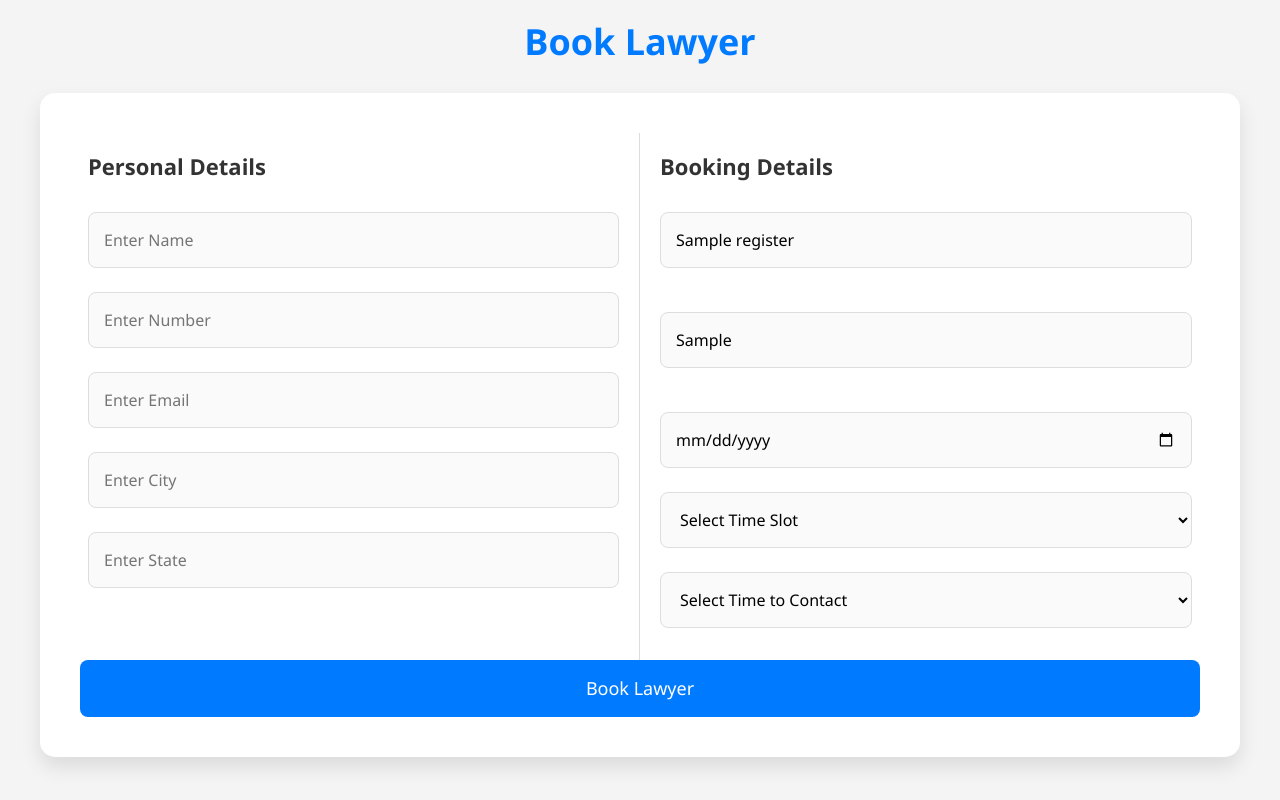
After one commit to Athul-Raj-860/LAWE, a Django app: page /BookLawyer/1 in a window 1280 px wide. The commit adds this page. Run offline with Django 5.2, Linux system fonts and the light colour scheme; tables that the repository leaves empty hold one stand-in row (values such as "Sample post").

Commit message:
first commit

```diff
--- a/App/views.py
+++ b/App/views.py
@@ -1,10 +1,11 @@
+from PIL.ImageShow import XVViewer
 from django.shortcuts import render, redirect
 from django.contrib.auth.hashers import check_password, make_password
-from App.models import Register, User_Details, Case_Details, Lawyer_Register, Basic_Laws
-
+from App.models import Register, User_Details, Case_Details, Lawyer_Register, Basic_Laws, Book_Lawyer, Payment_Details
 
 
 def Signup(request):
+
     if request.method == "POST":
         Name = request.POST.get('Name')
         Email = request.POST.get('Email')
@@ -21,6 +22,7 @@ def Signup(request):
     return render(request,"Signup.html")
 
 def Login(request):
+
     if request.method == "POST":
         Username = request.POST.get('Username')
         Password = request.POST.get('Password')
@@ -41,6 +43,7 @@ def Login(request):
 
 
 def Forgot_Password(request):
+
     if request.method == "POST":
         Email = request.POST.get('Email')
         Password = request.POST.get('Password')
@@ -151,7 +154,7 @@ def Emergency_Numbers(request):
     if "User_Id" in request.session:
        return render(request,"EmergencyNumbers.html")
 
-def Book_Lawyer(request):
+def Book_Lawyer1(request):
     LawyersNames = Lawyer_Register.objects.values('Name')
     Category_types = Lawyer_Register.objects.values('Category').distinct()
     if "User_Id" in request.session and request.method == "POST":
@@ -167,16 +170,38 @@ def Book_Lawyer(request):
         Appointment_Date = request.POST.get('Appointment_Date')
         Appointment_Time = request.POST.get('Appointment_Time')
         Contact_Time = request.POST.get('Contact_Time')
-        Price = request.POST.get('Price')
-        # Sort According to category
-
 
         Book_Lawyer.objects.create(User_Id=User_Id, Name=Name, Number=Number, Email=Email, City=City, State=State,Lawyer_Name=Lawyer_Name,
                                    Category=Category,Appointment_Date=Appointment_Date,Appointment_Time=Appointment_Time,
-                                   Contact_Time=Contact_Time,Price=Price)
+                                   Contact_Time=Contact_Time)
         return redirect("Home")
 
-    return render(request, 'BookLawyer.html', {'LawyersNames': LawyersNames, 'Category_types': Category_types})
+
+    return render(request, 'BookLawyer1.html', {'LawyersNames': LawyersNames,
+                                                'Category_types': Category_types,})
+
+def Book_Lawyer2(request,id):
+    Lawyer = Lawyer_Register.objects.get(User_Id=id)
+    if  request.method == "POST":
+        User_Id = request.session["User_Id"]
+        Name = request.POST.get('Name')
+        Number = request.POST.get('Number')
+        Email = request.POST.get('Email')
+        City = request.POST.get('City')
+        State = request.POST.get('State')
+
+        Lawyer.Lawyer_Name = request.POST.get('Lawyer_Name')
+        Lawyer.Category = request.POST.get('Category')
+        Appointment_Date = request.POST.get('Appointment_Date')
+        Appointment_Time = request.POST.get('Appointment_Time')
+        Contact_Time = request.POST.get('Contact_Time')
+
+        Book_Lawyer.objects.create(User_Id=User_Id, Name=Name, Number=Number, Email=Email, City=City, State=State,
+                                   Appointment_Date=Appointment_Date,Appointment_Time=Appointment_Time,
+                                   Contact_Time=Contact_Time)
+        return redirect("Home")
+
+    return render(request, 'BookLawyer2.html',{'Lawyer':Lawyer})
 
 def BasicLaws(request):
     if "User_Id" in request.session:
@@ -217,4 +242,26 @@ def BasicLaws(request):
             Law = Law
 
         return render(request, "BasicLaws.html", {'Law': Law,'Sort': Sort,'Filter':Filter})
+
+def Payment(request,id):
+
+        Lawyer = Book_Lawyer.objects.get(Book_Id=id)
+        Lawyer_details = Lawyer_Register.objects.get(Name=Lawyer.Lawyer_Name)
+        if "User_Id" in request.session and request.method == "POST":
+            Lawyer.Lawyer_Name = request.POST.get('LawyerName')
+            Lawyer.Category = request.POST.get('Category')
+            Lawyer.Appointment_Date = request.POST.get('Appointment-Date')
+            Lawyer.Appointment_Time = request.POST.get('Appointment-Time')
+
+            CardName = request.POST.get('CardName')
+            CardNumber = request.POST.get('CardNumber')
+            CardExpiryMonth = request.POST.get('CardExpiryMonth')
+            CardExpiryYear = request.POST.get('CardExpiryYear')
+            Cvv = request.POST.get('CVV')
+            Lawyer_details.Price = request.POST.get('Price')
+
+            Payment_Details.objects.create(CardName=CardName,CardNumber=CardNumber,CardExpiryMonth=CardExpiryMonth,
+                                           CardExpiryYear=CardExpiryYear,Cvv=Cvv,Price=Lawyer_details.Price)
+            return redirect("Home")
+        return render(request,"AppointmentPayment.html",{'Lawyer':Lawyer,'Lawyer_details':Lawyer_details})
 # Create your views here.
--- a/LawE/urls.py
+++ b/LawE/urls.py
@@ -33,6 +33,8 @@ urlpatterns = [
     path('Lawyer/',views.Lawyer_List,name='Lawyer_List'),
     path('Register_Case/',views.Register_Case,name='Register_Case'),
     path('Emergency_Numbers/', views.Emergency_Numbers, name='Emergency_Numbers'),
-    path('BookLawyer/',views.Book_Lawyer,name='Book_Lawyer'),
-    path('Basic_Laws/',views.BasicLaws,name='Basic_Laws')
+    path('BookLawyer/',views.Book_Lawyer1,name='Book_Lawyer1'),
+    path('BookLawyer/<int:id>', views.Book_Lawyer2, name='Book_Lawyer2'),
+    path('Basic_Laws/',views.BasicLaws,name='Basic_Laws'),
+    path('Payment/<int:id>/',views.Payment,name='Payment'),
 ]+ static(settings.MEDIA_URL, document_root=settings.MEDIA_ROOT)
--- /dev/null
+++ b/template/BookLawyer2.html
@@ -0,0 +1,179 @@
+<!DOCTYPE html>
+<html lang="en">
+<head>
+    <meta charset="UTF-8">
+    <title>Book Lawyer</title>
+    <link href="https://cdn.jsdelivr.net/npm/bootstrap@5.3.3/dist/css/bootstrap.min.css" rel="stylesheet">
+    <script src="https://cdn.jsdelivr.net/npm/bootstrap@5.3.3/dist/js/bootstrap.bundle.min.js"></script>
+    <style>
+        body {
+            font-family: 'Segoe UI', Tahoma, Geneva, Verdana, sans-serif;
+            background-color: #f4f4f4;
+            padding: 20px;
+        }
+
+        h1 {
+            text-align: center;
+            color: #007bff;
+            margin-bottom: 30px;
+            font-size: 36px;
+            font-weight: bold;
+        }
+
+        .Register-container {
+            background-color: #fff;
+            padding: 40px;
+            border-radius: 15px;
+            box-shadow: 0 10px 20px rgba(0, 0, 0, 0.1);
+            max-width: 1200px;
+            margin: 0 auto;
+        }
+
+        .Register-form input, .Register-form select, .Register-form textarea {
+            width: 100%;
+            padding: 15px;
+            margin: 12px 0;
+            border-radius: 8px;
+            border: 1px solid #ddd;
+            font-size: 16px;
+            transition: border-color 0.3s ease-in-out;
+            background-color: #fafafa;
+        }
+
+        .Register-form input:focus, .Register-form select:focus, .Register-form textarea:focus {
+            border-color: #007bff;
+            outline: none;
+            background-color: #e6f3ff;
+        }
+
+        .Register-form .col-md-6 {
+            padding: 20px;
+            border-right: 1px solid #ddd;
+        }
+
+        .Register-form .row {
+            display: flex;
+            flex-wrap: wrap;
+        }
+
+        .Register-form .col-md-6:last-child {
+            border-right: none;
+        }
+
+        .Register-form h2 {
+            color: #333;
+            font-size: 22px;
+            margin-bottom: 20px;
+            font-weight: 600;
+        }
+
+        .Register-form h3 {
+            color: #333;
+            font-size: 18px;
+            margin-bottom: 20px;
+        }
+
+        .Register-form button {
+            width: 100%;
+            padding: 15px;
+            background-color: #007bff;
+            color: white;
+            border: none;
+            border-radius: 8px;
+            font-size: 18px;
+            cursor: pointer;
+            transition: background-color 0.3s ease, transform 0.2s ease-in-out;
+        }
+        .Register-form button a {
+          color: white;
+          text-decoration: none;
+          display: block;
+        }
+        .Register-form button:hover {
+            background-color: #0056b3;
+            transform: translateY(-2px);
+        }
+
+        .Register-form button:active {
+            background-color: #003b6d;
+            transform: translateY(2px);
+        }
+
+        select {
+            cursor: pointer;
+        }
+
+        .filter-container {
+            margin-bottom: 20px;
+        }
+
+        .filter-container select {
+            width: 100%;
+            padding: 12px;
+            font-size: 16px;
+            background-color: #fafafa;
+            border-radius: 8px;
+            border: 1px solid #ddd;
+            transition: border-color 0.3s ease-in-out;
+        }
+
+        .filter-container select:focus {
+            border-color: #007bff;
+        }
+
+        .form-header {
+            text-align: center;
+            margin-bottom: 30px;
+        }
+    </style>
+</head>
+<body>
+   <h1>Book Lawyer</h1>
+<div class="Register-container">
+    <form class="Register-form" method="POST">
+        {% csrf_token %}
+        <div class="row">
+            <div class="col-md-6">
+                <h2>Personal Details</h2>
+                <input type="text" id="Name" name="Name" placeholder="Enter Name" required><br>
+                <input type="text" id="Number" name="Number" placeholder="Enter Number" required><br>
+                <input type="email" id="Email" name="Email" placeholder="Enter Email" required><br>
+                <input type="text" id="City" name="City" placeholder="Enter City" required><br>
+                <input type="text" id="State" name="State" placeholder="Enter State" required><br>
+            </div>
+            <div class="col-md-6">
+                <h2>Booking Details</h2>
+                <div class="filter-container">
+                  <input type="text" value="{{ Lawyer.Name }}">
+                </div>
+
+                <div class="filter-container">
+                  <input type="text" value="{{ Lawyer.Category }}">
+                </div>
+
+                <input type="date" id="Appointment_Date" name="Appointment_Date" placeholder="Enter Date" required><br>
+
+                <select name="Appointment_Time" id="Appointment_Time" required>
+                    <option value="">Select Time Slot</option>
+                    <option value="1">9 am to 10 am</option>
+                    <option value="2">10 am to 11 am</option>
+                    <option value="3">11 am to 12 pm</option>
+                    <option value="4">2 pm to 3 pm</option>
+                    <option value="5">3 pm to 4 pm</option>
+                    <option value="6">4 pm to 5 pm</option>
+                    <option value="7">5 pm to 6 pm</option>
+                </select>
+
+                <select name="Contact_Time" id="Contact_Time" required>
+                    <option value="">Select Time to Contact</option>
+                    <option value="1">9 am to 12 pm</option>
+                    <option value="2">2 pm to 5 pm</option>
+                    <option value="3">5 pm to 9 pm</option>
+                </select>
+            </div>
+        </div>
+       <button type="submit"><a href="{% url 'Payment' Book_Id %}">Book Lawyer</a></button>
+    </form>
+</div>
+</body>
+</html>
--- a/template/Lawyers.html
+++ b/template/Lawyers.html
@@ -530,7 +530,7 @@
                             <a href="/Call/{{ i.Id }}"><b>Call Now</b></a>
                         </button><br><br>
                         <button type="button" class="button1">
-                            <a href="Book_Lawyer/{{ i.id }}>"><b>Book Appointment</b></a>
+                            <a href="/BookLawyer/{{ i.User_Id }}"><b>Book Appointment</b></a>
                         </button>
                     </div>
                 </div>
```
Also changed, not shown: App/models.py (+18 -1 lines), template/AddLawyer.html (deleted, +0 -49 lines), template/AppointmentPayment.html (added, +173 -0 lines), template/BookLawyer1.html (renamed from template/BookLawyer.html, +13 -15 lines), App/migrations/0010_remove_book_lawyer_price.py (added), App/migrations/0011_payment_details.py (added), App/migrations/0012_remove_book_lawyer_id_remove_payment_details_id_and_more.py (added), App/migrations/0013_alter_book_lawyer_book_id_and_more.py (added), App/migrations/0014_alter_payment_details_book_id.py (added).
